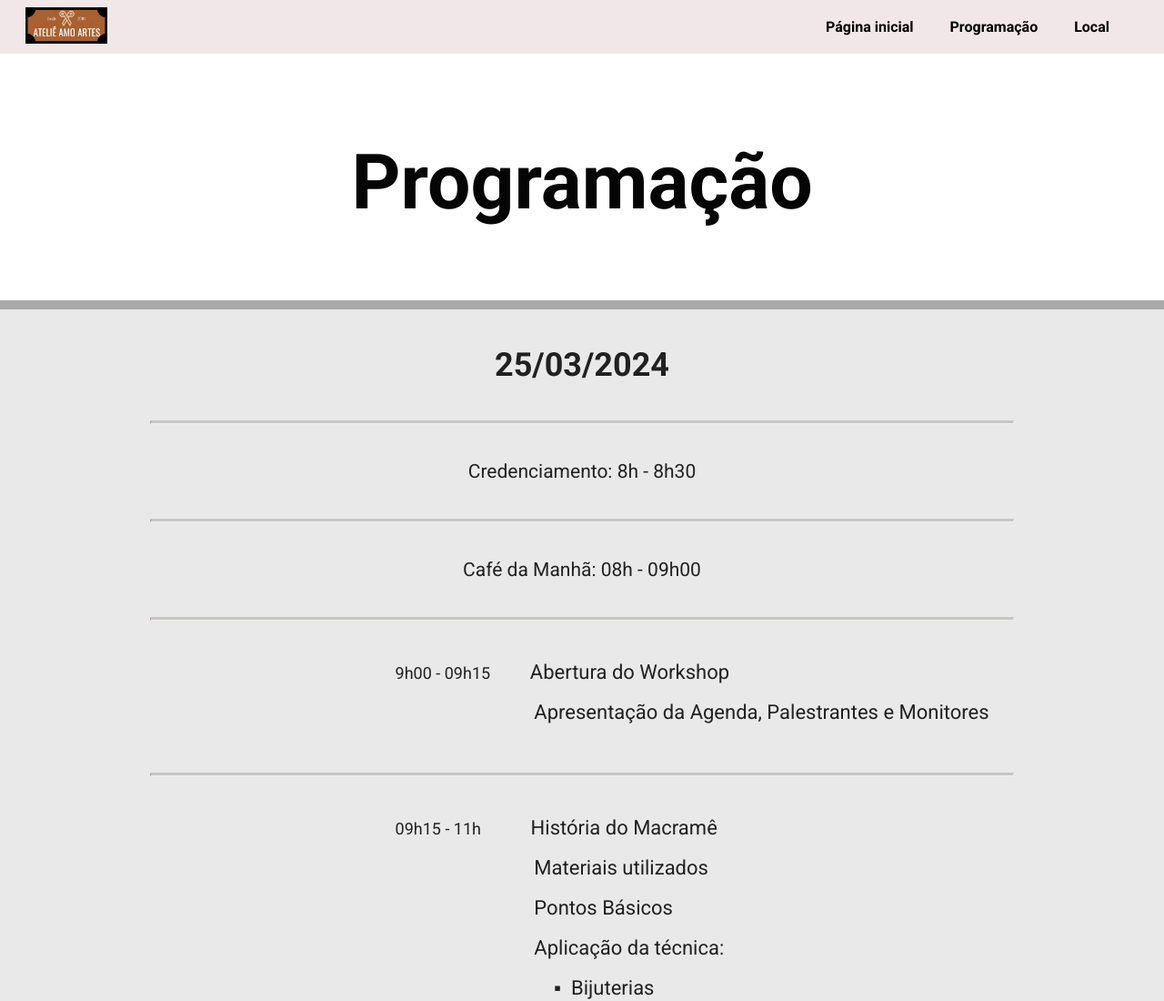
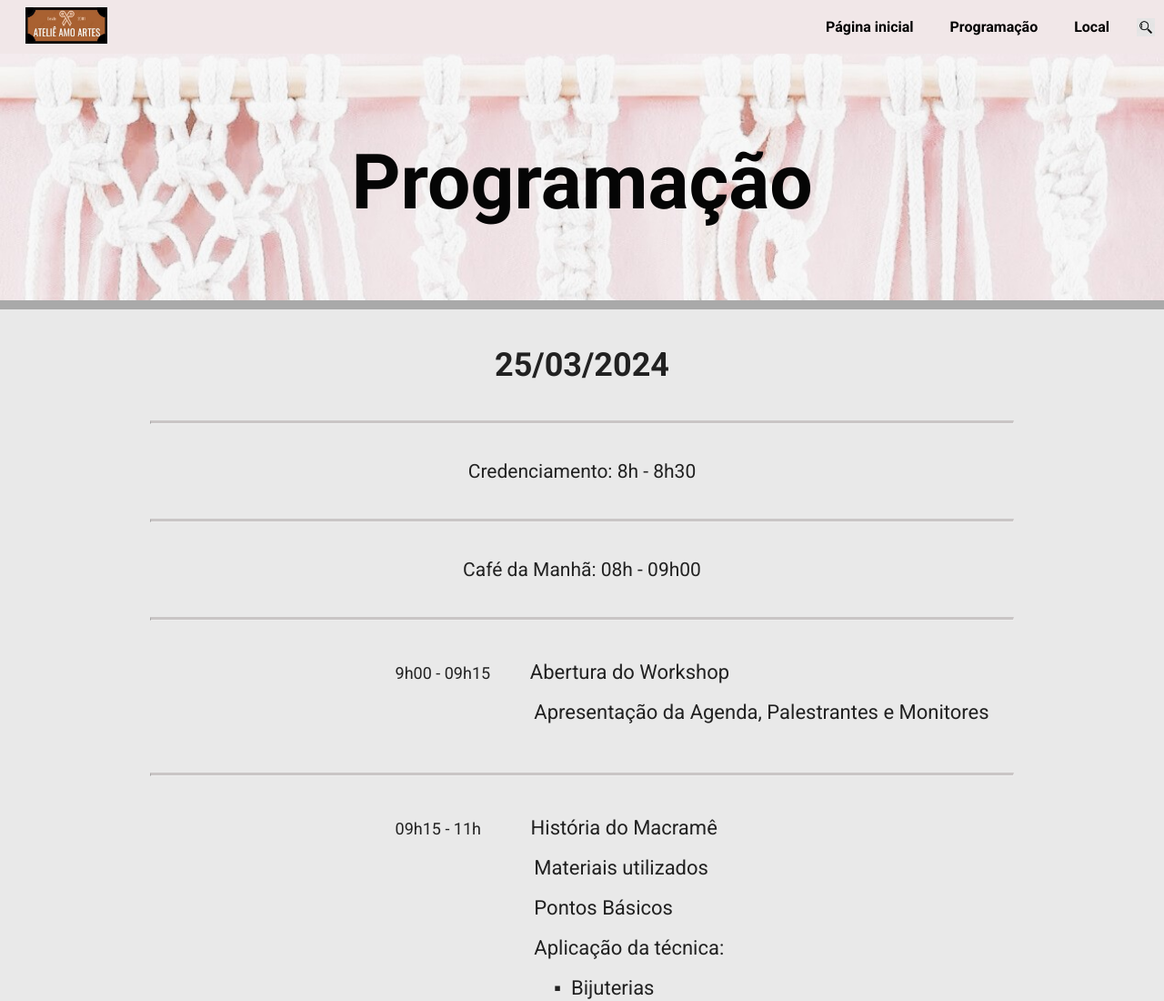
Before and after one commit to AngelitaMoraes/Tarefa-Entrega-final---site-completo, a plain HTML site: page index-programacao.html in a window 1280 px wide. Shown: the top 1100 px of the page at 91% size. Drawn offline with Linux system fonts and the light colour scheme.

Commit message:
style-programacao.css

```diff
--- a/css/style-programacao.css
+++ b/css/style-programacao.css
@@ -65,7 +65,7 @@ ul.menu li.logo img {
     width: 20px;
     height: 20px;
     font-weight: bold;
-    background-image: url('./imagem/lupa.jpg');
+    background-image: url('../imagem/lupa.jpg');
     background-size: cover;
     cursor: pointer;
 }
@@ -83,7 +83,7 @@ ul.menu li.logo img {
 .menu-texto {
     margin-top: 51px;
     padding: 100px 0px 80px 0px;
-    background-image: url("./imagem/backgroundmenu.jpg");
+    background-image: url("../imagem/backgroundmenu.jpg");
     background-size: cover;
     position: relative;
     text-align: center;
```
